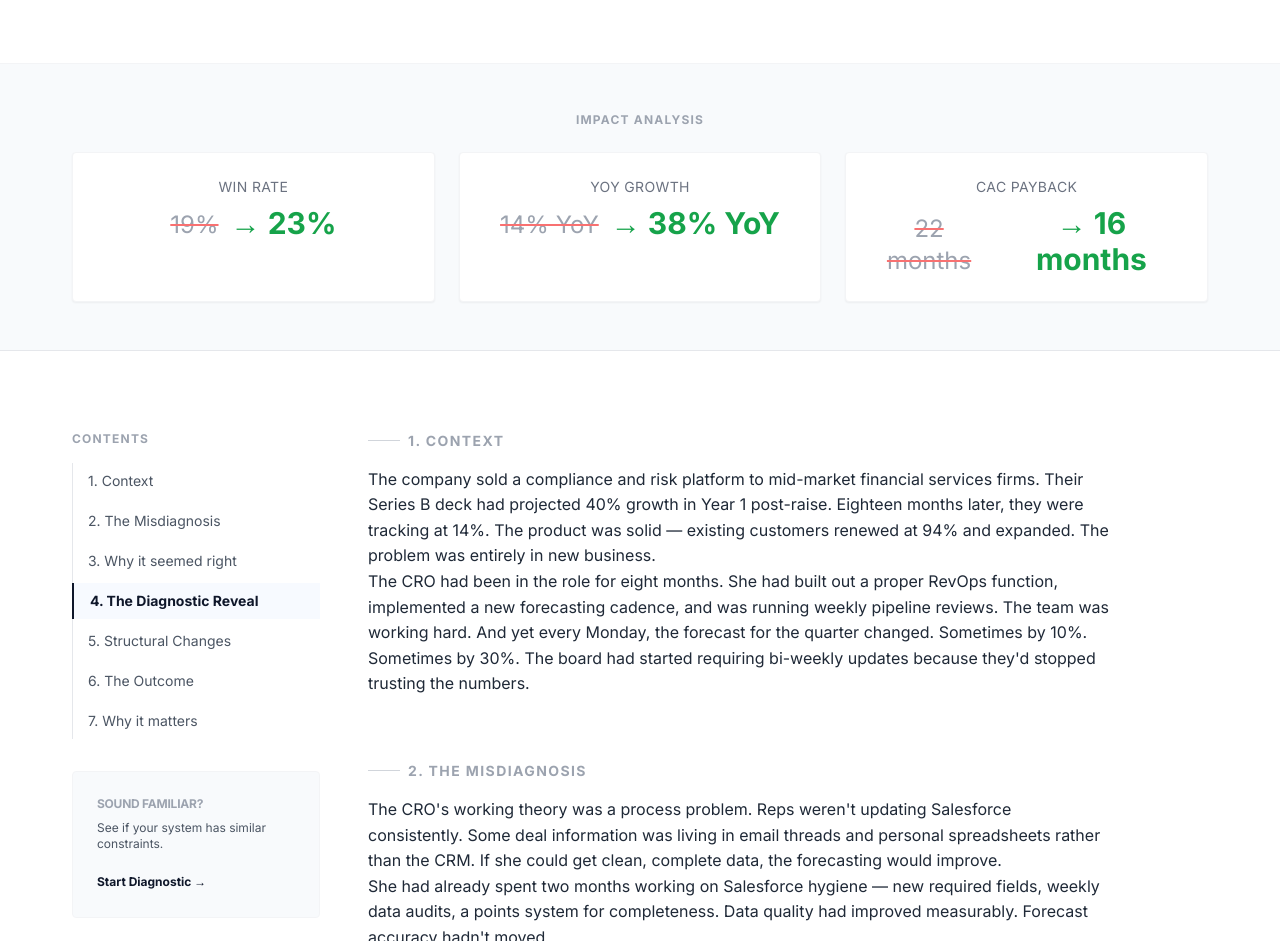
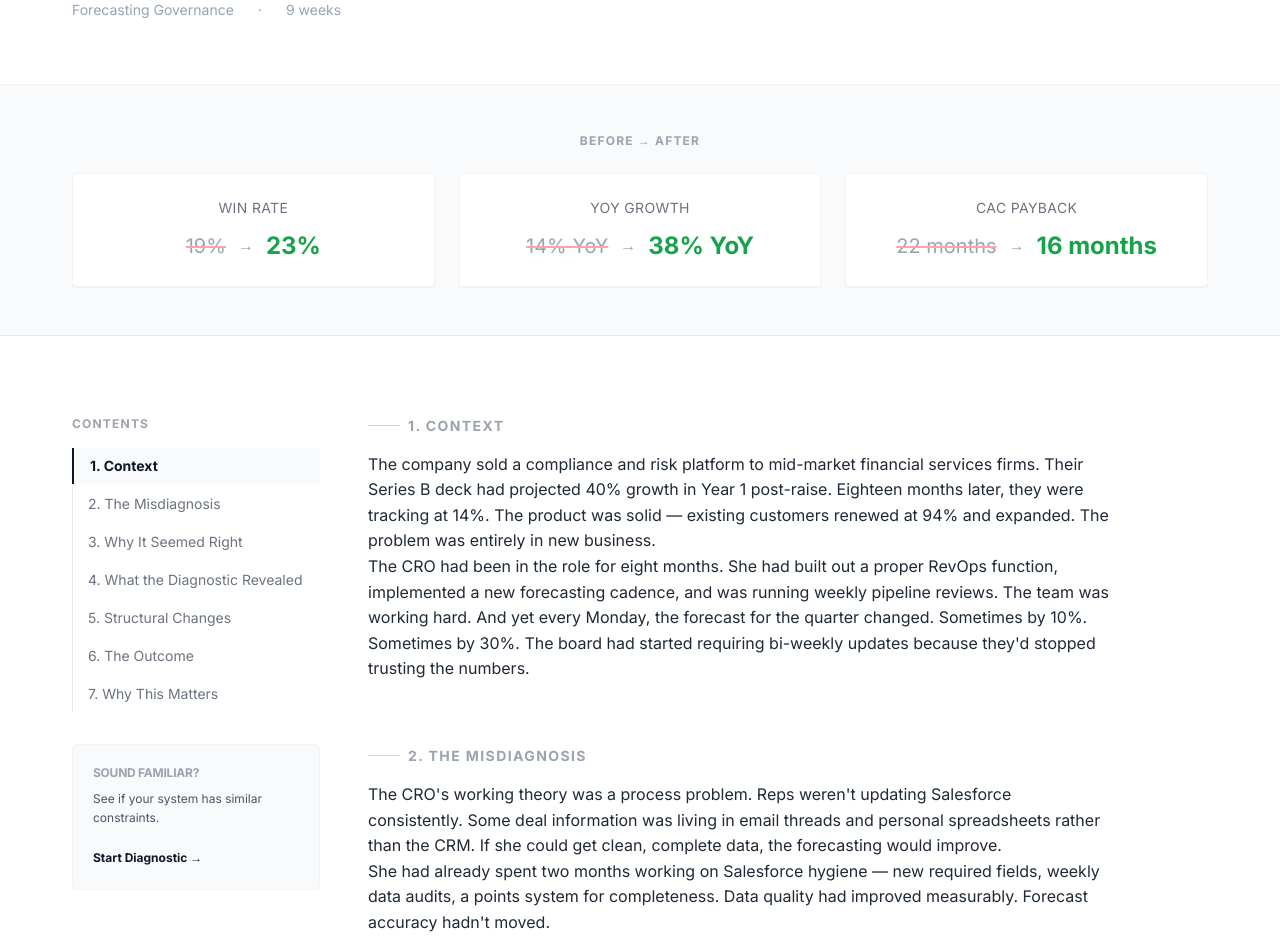
Before and after one commit to sameerjoshy/gtm-360-website, a React (Vite) app: page /insights/case-studies/forecast-board-wanted-predictability in a window 1280 px wide. Shown: the part 451-1392 px from the top of the page. Built offline with nearby package versions, Linux system fonts and the light colour scheme.

Commit message:
Dynamic TOC + content sections in CaseStudyPost — SECTION_DEFS drives both, active tracking via IntersectionObserver

```diff
--- a/src/pages/insights/CaseStudyPost.jsx
+++ b/src/pages/insights/CaseStudyPost.jsx
@@ -1,20 +1,52 @@
-import React from 'react';
+import React, { useState, useEffect, useRef } from 'react';
 import { useParams, Navigate, Link } from 'react-router-dom';
-import { caseStudies } from '../../data/caseStudies'; // Correct Import
+import { caseStudies } from '../../data/caseStudies';
 import { Helmet } from 'react-helmet-async';
 import { ArrowLeft } from 'lucide-react';
 
+// Canonical section definitions — drives both TOC and content render.
+// Each entry maps a data key to a display label, anchor id, and optional highlight style.
+const SECTION_DEFS = [
+    { key: 'context',         id: 'context',        label: 'Context',                          highlight: false },
+    { key: 'initialBelief',   id: 'misdiagnosis',   label: 'The Misdiagnosis',                 highlight: false },
+    { key: 'whyReasonable',   id: 'why-reasonable', label: 'Why It Seemed Right',              highlight: false },
+    { key: 'diagnosticReveal',id: 'diagnostic',     label: 'What the Diagnostic Revealed',     highlight: true  },
+    { key: 'whatChanged',     id: 'changes',        label: 'Structural Changes',               highlight: false },
+    { key: 'outcome',         id: 'outcome',        label: 'The Outcome',                      highlight: false },
+    { key: 'whyMatters',      id: 'why-matters',    label: 'Why This Matters',                 highlight: false },
+];
+
 const CaseStudyPost = () => {
     const { slug } = useParams();
-    // The route is /insights/case-studies/:slug
-    // The slug coming in is likely just "scaling-past-series-b-plateau"
+    const study = caseStudies[slug];
+    const [activeId, setActiveId] = useState(null);
+    const observerRef = useRef(null);
 
-    // Check if the exact key exists
-    const study = caseStudies[slug];
+    // Build the sections that actually have content in this study
+    const sections = SECTION_DEFS.filter(s => study?.sections?.[s.key]);
 
-    if (!study) {
-        return <Navigate to="/404" />;
-    }
+    // IntersectionObserver — tracks which section is in view
+    useEffect(() => {
+        if (!study) return;
+
+        const headings = sections.map(s => document.getElementById(s.id)).filter(Boolean);
+
+        observerRef.current = new IntersectionObserver(
+            (entries) => {
+                // Pick the topmost visible entry
+                const visible = entries
+                    .filter(e => e.isIntersecting)
+                    .sort((a, b) => a.boundingClientRect.top - b.boundingClientRect.top);
+                if (visible.length > 0) setActiveId(visible[0].target.id);
+            },
+            { rootMargin: '-20% 0px -60% 0px', threshold: 0 }
+        );
+
+        headings.forEach(el => observerRef.current.observe(el));
+        return () => observerRef.current?.disconnect();
+    }, [slug, sections.length]);
+
+    if (!study) return <Navigate to="/insights" />;
 
     return (
         <div className="case-study-post bg-white min-h-screen font-sans">
@@ -28,10 +60,7 @@ const CaseStudyPost = () => {
                         "@type": "Article",
                         "headline": study.title,
                         "description": study.subtitle,
-                        "author": {
-                            "@type": "Organization",
-                            "name": "GTM-360"
-                        },
+                        "author": { "@type": "Organization", "name": "GTM-360" },
                         "articleSection": "Case Study"
                     })}
                 </script>
@@ -44,147 +73,119 @@ const CaseStudyPost = () => {
                         <ArrowLeft className="w-4 h-4 mr-2" />
                         Back to Insights
                     </Link>
-
                     <span className="text-gray-400 font-bold tracking-widest uppercase text-xs mb-6 block">
                         Case Study /// {study.client_profile}
                     </span>
-                    <h1 className="text-4xl md:text-5xl font-semibold text-gray-900 mb-8 leading-[1.15]">
+                    <h1 className="text-4xl md:text-5xl font-bold text-gray-900 mb-8 leading-[1.1]">
                         {study.title}
                     </h1>
-                    <p className="text-xl md:text-2xl text-gray-500 font-serif leading-relaxed italic max-w-3xl">
+                    <p className="text-xl text-gray-500 font-light leading-relaxed max-w-3xl">
                         {study.subtitle}
                     </p>
+                    <div className="mt-8 flex gap-6 text-sm text-slate-400">
+                        <span>{study.problem_type}</span>
+                        <span>·</span>
+                        <span>{study.engagement_length}</span>
+                    </div>
                 </div>
             </header>
 
-            {/* METRICS DASHBOARD (BEFORE / AFTER) */}
+            {/* METRICS */}
             <section className="bg-slate-50 border-b border-gray-200 py-12">
                 <div className="container max-w-4xl">
-                    <h3 className="text-xs font-bold uppercase text-gray-400 mb-6 tracking-widest text-center">Impact Analysis</h3>
+                    <h3 className="text-xs font-bold uppercase text-gray-400 mb-6 tracking-widest text-center">Before → After</h3>
                     <div className="grid grid-cols-1 md:grid-cols-3 gap-6">
-                        <div className="bg-white p-6 rounded shadow-sm border border-gray-100 text-center">
-                            <span className="block text-gray-500 text-sm mb-2 uppercase tracking-wide">Win Rate</span>
-                            <div className="flex items-end justify-center gap-3">
-                                <span className="text-2xl text-gray-400 line-through decoration-red-400">{study.metrics.before.win_rate}</span>
-                                <span className="text-3xl font-bold text-green-600">→ {study.metrics.after.win_rate}</span>
+                        {[
+                            { label: 'Win Rate',     before: study.metrics.before.win_rate,    after: study.metrics.after.win_rate    },
+                            { label: 'YoY Growth',   before: study.metrics.before.growth,      after: study.metrics.after.growth      },
+                            { label: 'CAC Payback',  before: study.metrics.before.cac_payback, after: study.metrics.after.cac_payback },
+                        ].map(({ label, before, after }) => (
+                            <div key={label} className="bg-white p-6 rounded shadow-sm border border-gray-100 text-center">
+                                <span className="block text-gray-500 text-sm mb-3 uppercase tracking-wide">{label}</span>
+                                <div className="flex items-center justify-center gap-3">
+                                    <span className="text-xl text-gray-400 line-through decoration-red-300">{before}</span>
+                                    <span className="text-slate-400">→</span>
+                                    <span className="text-2xl font-bold text-green-600">{after}</span>
+                                </div>
                             </div>
-                        </div>
-                        <div className="bg-white p-6 rounded shadow-sm border border-gray-100 text-center">
-                            <span className="block text-gray-500 text-sm mb-2 uppercase tracking-wide">YoY Growth</span>
-                            <div className="flex items-end justify-center gap-3">
-                                <span className="text-2xl text-gray-400 line-through decoration-red-400">{study.metrics.before.growth}</span>
-                                <span className="text-3xl font-bold text-green-600">→ {study.metrics.after.growth}</span>
-                            </div>
-                        </div>
-                        <div className="bg-white p-6 rounded shadow-sm border border-gray-100 text-center">
-                            <span className="block text-gray-500 text-sm mb-2 uppercase tracking-wide">CAC Payback</span>
-                            <div className="flex items-end justify-center gap-3">
-                                <span className="text-2xl text-gray-400 line-through decoration-red-400">{study.metrics.before.cac_payback}</span>
-                                <span className="text-3xl font-bold text-green-600">→ {study.metrics.after.cac_payback}</span>
-                            </div>
-                        </div>
+                        ))}
                     </div>
                 </div>
             </section>
 
-            {/* BODY CONTENT WITH SIDEBAR NAVIGATION */}
+            {/* BODY */}
             <article className="py-20">
-                <div className="container max-w-6xl text-center md:text-left">
+                <div className="container max-w-6xl">
                     <div className="grid grid-cols-1 lg:grid-cols-12 gap-12">
 
-                        {/* LEFT: STICKY TOC (Desktop Only) */}
+                        {/* STICKY TOC — rendered from SECTION_DEFS, filtered to present sections */}
                         <aside className="hidden lg:block lg:col-span-3">
                             <div className="sticky top-32 space-y-8">
                                 <div>
                                     <h4 className="text-xs font-bold uppercase text-gray-400 mb-4 tracking-widest">Contents</h4>
-                                    <nav className="space-y-1 border-l border-gray-200">
-                                        <a href="#context" className="block pl-4 py-2 text-sm text-gray-600 hover:text-slate-900 hover:border-l-2 hover:border-slate-900 -ml-[1px] transition-all">1. Context</a>
-                                        <a href="#misdiagnosis" className="block pl-4 py-2 text-sm text-gray-600 hover:text-slate-900 hover:border-l-2 hover:border-slate-900 -ml-[1px] transition-all">2. The Misdiagnosis</a>
-                                        <a href="#why-reasonable" className="block pl-4 py-2 text-sm text-gray-600 hover:text-slate-900 hover:border-l-2 hover:border-slate-900 -ml-[1px] transition-all">3. Why it seemed right</a>
-                                        <a href="#diagnostic" className="block pl-4 py-2 text-sm font-bold text-slate-900 border-l-2 border-slate-900 -ml-[1px] bg-blue-50/50">4. The Diagnostic Reveal</a>
-                                        <a href="#changes" className="block pl-4 py-2 text-sm text-gray-600 hover:text-slate-900 hover:border-l-2 hover:border-slate-900 -ml-[1px] transition-all">5. Structural Changes</a>
-                                        <a href="#outcome" className="block pl-4 py-2 text-sm text-gray-600 hover:text-slate-900 hover:border-l-2 hover:border-slate-900 -ml-[1px] transition-all">6. The Outcome</a>
-                                        <a href="#why-matters" className="block pl-4 py-2 text-sm text-gray-600 hover:text-slate-900 hover:border-l-2 hover:border-slate-900 -ml-[1px] transition-all">7. Why it matters</a>
+                                    <nav className="space-y-0.5 border-l border-gray-200">
+                                        {sections.map((s, i) => {
+                                            const isActive = activeId === s.id;
+                                            return (
+                                                <a
+                                                    key={s.id}
+                                                    href={`#${s.id}`}
+                                                    className={`
+                                                        block pl-4 py-2 text-sm -ml-[1px] transition-all duration-150
+                                                        ${isActive
+                                                            ? 'font-bold text-slate-900 border-l-2 border-slate-900 bg-slate-50'
+                                                            : 'text-gray-500 hover:text-slate-900 hover:border-l-2 hover:border-slate-300'
+                                                        }
+                                                    `}
+                                                >
+                                                    {i + 1}. {s.label}
+                                                </a>
+                                            );
+                                        })}
                                     </nav>
                                 </div>
 
-                                {/* Mini CTA in Sidebar */}
-                                <div className="p-6 bg-slate-50 rounded border border-gray-100">
+                                <div className="p-5 bg-slate-50 rounded border border-gray-100">
                                     <h4 className="text-xs font-bold uppercase text-gray-400 mb-2">Sound familiar?</h4>
-                                    <p className="text-xs text-gray-600 mb-4">See if your system has similar constraints.</p>
-                                    <Link to="/start-here" className="text-xs font-bold text-slate-900 hover:underline">Start Diagnostic →</Link>
+                                    <p className="text-xs text-gray-600 mb-4 leading-relaxed">See if your system has similar constraints.</p>
+                                    <Link to="/start-here" className="text-xs font-bold text-slate-900 hover:underline">
+                                        Start Diagnostic →
+                                    </Link>
                                 </div>
                             </div>
                         </aside>
 
-                        {/* RIGHT: CONTENT */}
-                        <div className="lg:col-span-8 prose prose-lg prose-slate prose-headings:font-bold prose-headings:text-gray-900 prose-p:text-gray-700 prose-p:leading-relaxed prose-li:text-gray-700 max-w-none">
+                        {/* CONTENT — rendered from same SECTION_DEFS array */}
+                        <div className="lg:col-span-8 prose prose-lg prose-slate prose-headings:font-bold max-w-none">
+                            {sections.map((s, i) => (
+                                <div
+                                    key={s.id}
+                                    id={s.id}
+                                    className={`scroll-mt-32 mb-16 ${s.highlight ? 'p-8 bg-slate-50 border-l-4 border-slate-900 rounded-r-sm' : ''}`}
+                                >
+                                    <h3 className={`text-sm font-bold uppercase mb-4 tracking-widest flex items-center gap-2 not-prose
+                                        ${s.highlight ? 'text-slate-900' : 'text-gray-400'}`}
+                                    >
+                                        <span className={`w-8 h-[1px] ${s.highlight ? 'bg-slate-900' : 'bg-gray-300'}`} />
+                                        {i + 1}. {s.label}
+                                    </h3>
+                                    <div dangerouslySetInnerHTML={{ __html: study.sections[s.key] }} />
+                                </div>
+                            ))}
 
-                            {/* SECTION 1: CONTEXT */}
-                            <div id="context" className="scroll-mt-32 mb-16">
-                                <h3 className="text-sm font-bold uppercase text-gray-400 mb-4 tracking-widest flex items-center gap-2">
-                                    <span className="w-8 h-[1px] bg-gray-300"></span> 1. Context
-                                </h3>
-                                <div dangerouslySetInnerHTML={{ __html: study.sections.context }} />
-                            </div>
-
-                            {/* SECTION 2: INITIAL BELIEF */}
-                            <div id="misdiagnosis" className="scroll-mt-32 mb-16">
-                                <h3 className="text-sm font-bold uppercase text-gray-400 mb-4 tracking-widest flex items-center gap-2">
-                                    <span className="w-8 h-[1px] bg-gray-300"></span> 2. The Misdiagnosis
-                                </h3>
-                                <div dangerouslySetInnerHTML={{ __html: study.sections.initialBelief }} />
-                            </div>
-
-                            {/* SECTION 3: WHY REASONABLE */}
-                            <div id="why-reasonable" className="scroll-mt-32 mb-16">
-                                <h3 className="text-sm font-bold uppercase text-gray-400 mb-4 tracking-widest flex items-center gap-2">
-                                    <span className="w-8 h-[1px] bg-gray-300"></span> 3. Why That Explanation Seemed Reasonable
-                                </h3>
-                                <div dangerouslySetInnerHTML={{ __html: study.sections.whyReasonable }} />
-                            </div>
-
-                            {/* SECTION 4: DIAGNOSTIC REVEAL */}
-                            <div id="diagnostic" className="scroll-mt-32 mb-16 p-8 bg-indigo-50/50 border-l-4 border-slate-900 rounded-r-sm">
-                                <h3 className="text-sm font-bold uppercase text-slate-900 mb-4 tracking-widest flex items-center gap-2">
-                                    <span className="w-8 h-[1px] bg-slate-900"></span> 4. What the Diagnostic Actually Revealed
-                                </h3>
-                                <div dangerouslySetInnerHTML={{ __html: study.sections.diagnosticReveal }} />
-                            </div>
-
-                            {/* SECTION 5: WHAT CHANGED */}
-                            <div id="changes" className="scroll-mt-32 mb-16">
-                                <h3 className="text-sm font-bold uppercase text-gray-400 mb-4 tracking-widest flex items-center gap-2">
-                                    <span className="w-8 h-[1px] bg-gray-300"></span> 5. Structural Changes
-                                </h3>
-                                <div dangerouslySetInnerHTML={{ __html: study.sections.whatChanged }} />
-                            </div>
-
-                            {/* SECTION 6: OUTCOME */}
-                            <div id="outcome" className="scroll-mt-32 mb-16">
-                                <h3 className="text-sm font-bold uppercase text-gray-400 mb-4 tracking-widest flex items-center gap-2">
-                                    <span className="w-8 h-[1px] bg-gray-300"></span> 6. The Outcome
-                                </h3>
-                                <div dangerouslySetInnerHTML={{ __html: study.sections.outcome }} />
-                            </div>
-
-                            {/* SECTION 7: WHY MATTERS */}
-                            <div id="why-matters" className="scroll-mt-32 mb-16">
-                                <h3 className="text-sm font-bold uppercase text-gray-400 mb-4 tracking-widest flex items-center gap-2">
-                                    <span className="w-8 h-[1px] bg-gray-300"></span> 7. Why This Matters
-                                </h3>
-                                <div dangerouslySetInnerHTML={{ __html: study.sections.whyMatters }} />
-                            </div>
-
-                            {/* INTERNAL LINKING (System Context) */}
-                            {study.relatedLinks && (
-                                <div className="mt-16 pt-10 border-t border-gray-100">
-                                    <h4 className="text-sm font-bold text-gray-900 mb-4">Related System Components</h4>
+                            {/* Related links */}
+                            {study.relatedLinks?.length > 0 && (
+                                <div className="mt-16 pt-10 border-t border-gray-100 not-prose">
+                                    <h4 className="text-sm font-bold text-gray-900 mb-4 uppercase tracking-widest">Related Reading</h4>
                                     <div className="flex flex-col gap-3">
                                         {study.relatedLinks.map((link, idx) => (
-                                            <Link key={idx} to={link.url} className="text-slate-900 hover:text-blue-700 font-medium flex items-center group">
+                                            <Link
+                                                key={idx}
+                                                to={link.url}
+                                                className="text-slate-700 hover:text-indigo-700 font-medium flex items-center gap-1 group text-sm transition-colors"
+                                            >
                                                 {link.text}
-                                                <span className="opacity-0 group-hover:opacity-100 transition-opacity ml-2">→</span>
+                                                <span className="opacity-0 group-hover:opacity-100 transition-opacity">→</span>
                                             </Link>
                                         ))}
                                     </div>
@@ -195,16 +196,14 @@ const CaseStudyPost = () => {
                 </div>
             </article>
 
-            {/* CTA BLOCK */}
+            {/* CTA */}
             <section className="py-20 bg-slate-900 text-center">
                 <div className="container max-w-2xl">
                     <h3 className="text-slate-400 font-bold tracking-widest uppercase text-sm mb-6">
                         Where teams usually start
                     </h3>
-                    <p className="text-2xl text-white font-serif italic mb-10 leading-relaxed">
-                        When this pattern shows up,<br />
-                        most teams begin with a short diagnostic<br />
-                        to ensure they are fixing the right constraint.
+                    <p className="text-2xl text-white font-light mb-10 leading-relaxed">
+                        When this pattern shows up, most teams begin with a short diagnostic to find the real constraint.
                     </p>
                     <Link to="/start-here" className="inline-flex items-center justify-center bg-white text-slate-900 hover:bg-slate-100 px-8 py-3 rounded font-bold transition-all">
                         Start with a Diagnostic →
```
